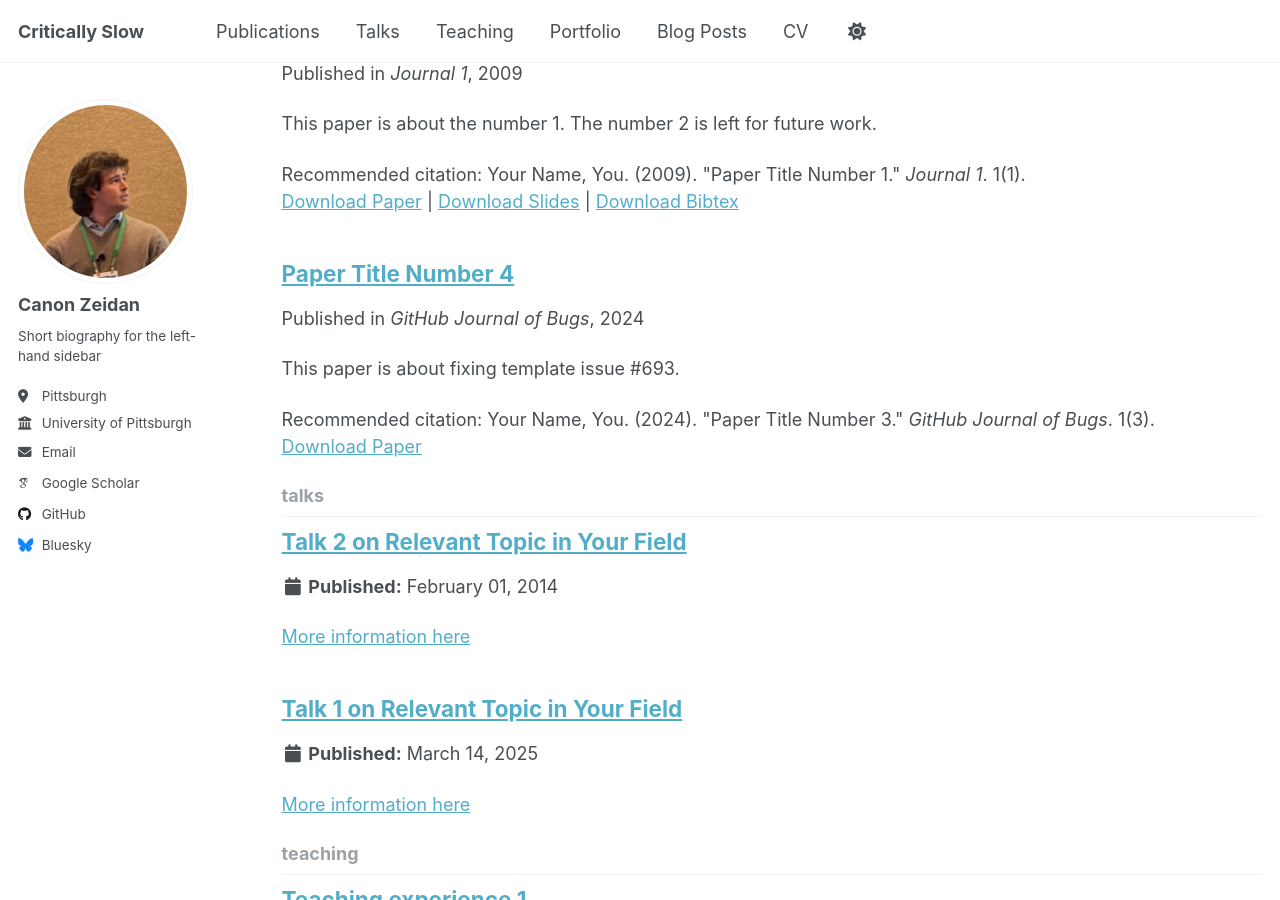
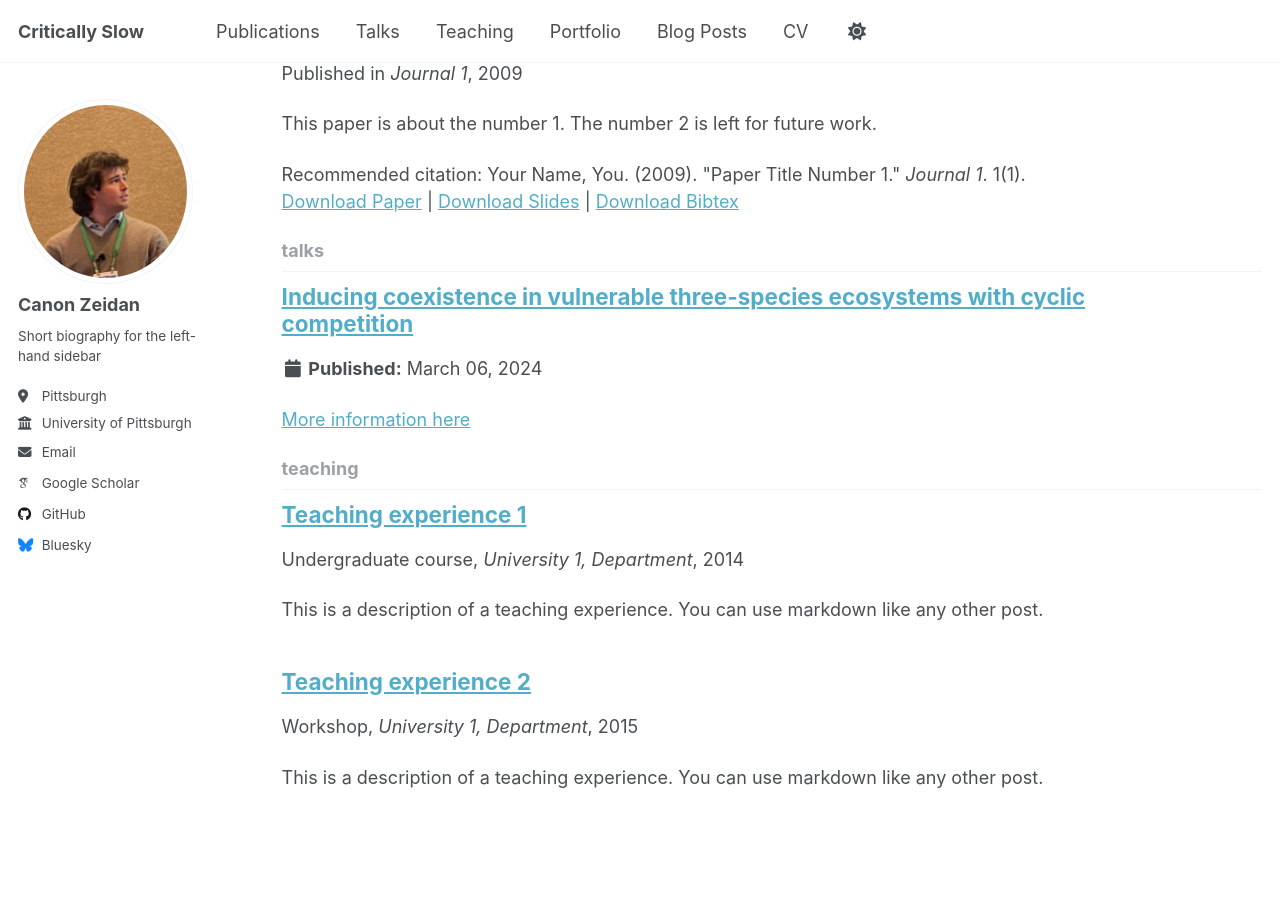
Before and after one commit to Zeidancb/zeidancb.github.io, a Jekyll site: the page built from _pages/collection-archive.html, in a window 1280 px wide and 900 px high, scrolled down 671 px. Built offline with Jekyll 4.4.1, drawn with Linux system fonts in a browser that asks for light colours; some web fonts are replaced.

Commit message:
Updating information on talks

```diff
--- a/_publications/2024-02-17-paper-title-number-4.md
+++ /dev/null
@@ -1,13 +0,0 @@
----
-title: "Paper Title Number 4"
-collection: publications
-category: conferences
-permalink: /publication/2024-02-17-paper-title-number-4
-excerpt: 'This paper is about fixing template issue #693.'
-date: 2024-02-17
-venue: 'GitHub Journal of Bugs'
-paperurl: 'http://academicpages.github.io/files/paper3.pdf'
-citation: 'Your Name, You. (2024). &quot;Paper Title Number 3.&quot; <i>GitHub Journal of Bugs</i>. 1(3).'
----
-
-The contents above will be part of a list of publications, if the user clicks the link for the publication than the contents of section will be rendered as a full page, allowing you to provide more information about the paper for the reader. When publications are displayed as a single page, the contents of the above "citation" field will automatically be included below this section in a smaller font.
--- a/_talks/2012-03-01-talk-1.md
+++ b/_talks/2012-03-01-talk-1.md
@@ -1,11 +1,11 @@
 ---
-title: "Talk 1 on Relevant Topic in Your Field"
+title: "Inducing coexistence in vulnerable three-species ecosystems with cyclic competition"
 collection: talks
 type: "Talk"
 permalink: /talks/2012-03-01-talk-1
-venue: "APS March Meeting, 2025"
-date: 2025-03-14
+venue: "APS March Meeting, 2024"
+date: 2024-03-06
 location: "Minneapolis, MI, USA"
 ---
 
-[More information here](http://academicpages.github.io/files/slides1.pdf)
+[More information here](https://meetings.aps.org/Meeting/MAR24/Session/N55.8)
--- a/_talks/2014-02-01-talk-2.md
+++ /dev/null
@@ -1,13 +0,0 @@
----
-title: "Talk 2 on Relevant Topic in Your Field"
-collection: talks
-type: "Poster"
-permalink: /talks/2014-02-01-talk-2
-venue: "London School of Testing"
-date: 2014-02-01
-location: "London, UK"
----
-
-[More information here](http://example2.com)
-
-This is a description of your talk, which is a markdown files that can be all markdown-ified like any other post. Yay markdown!
```
